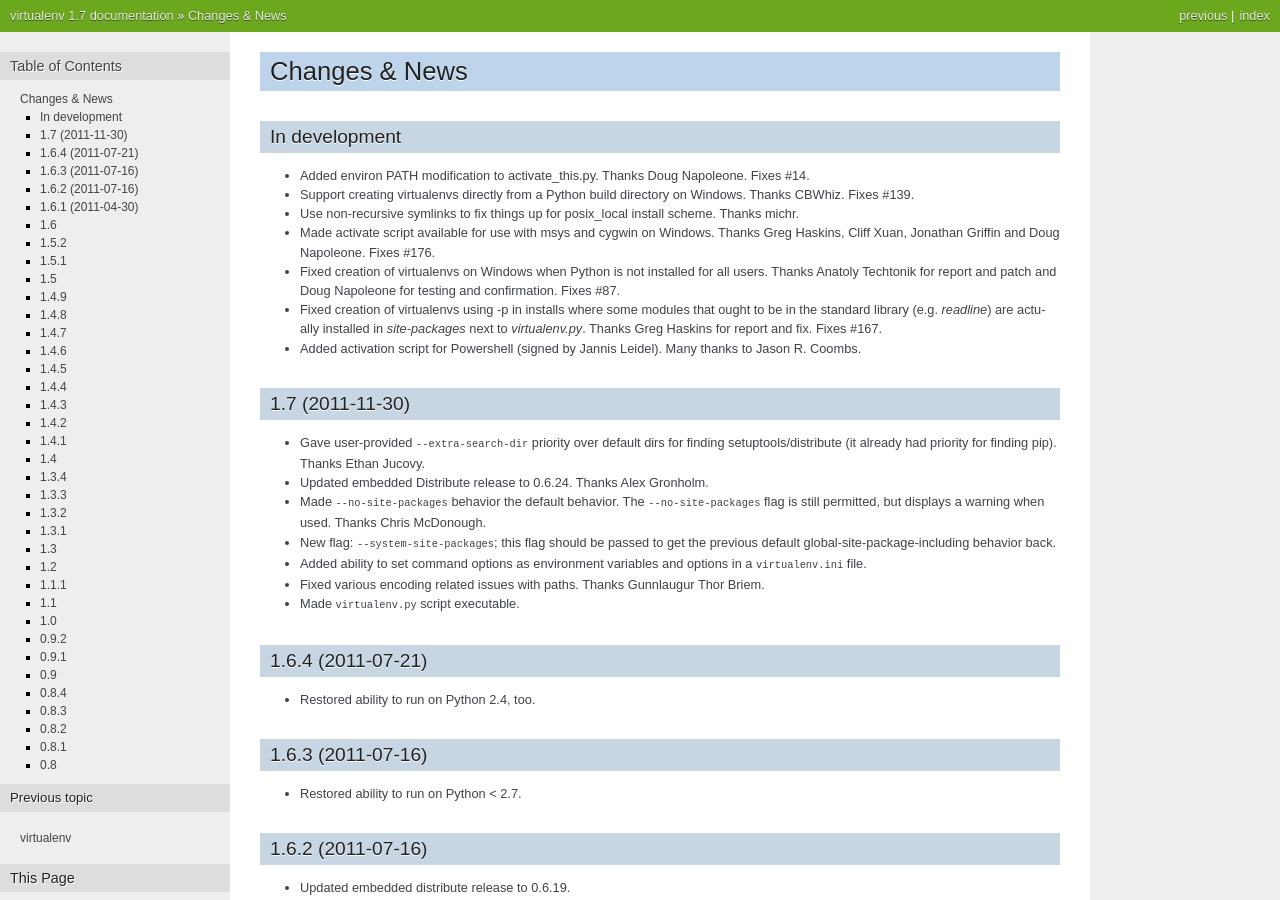
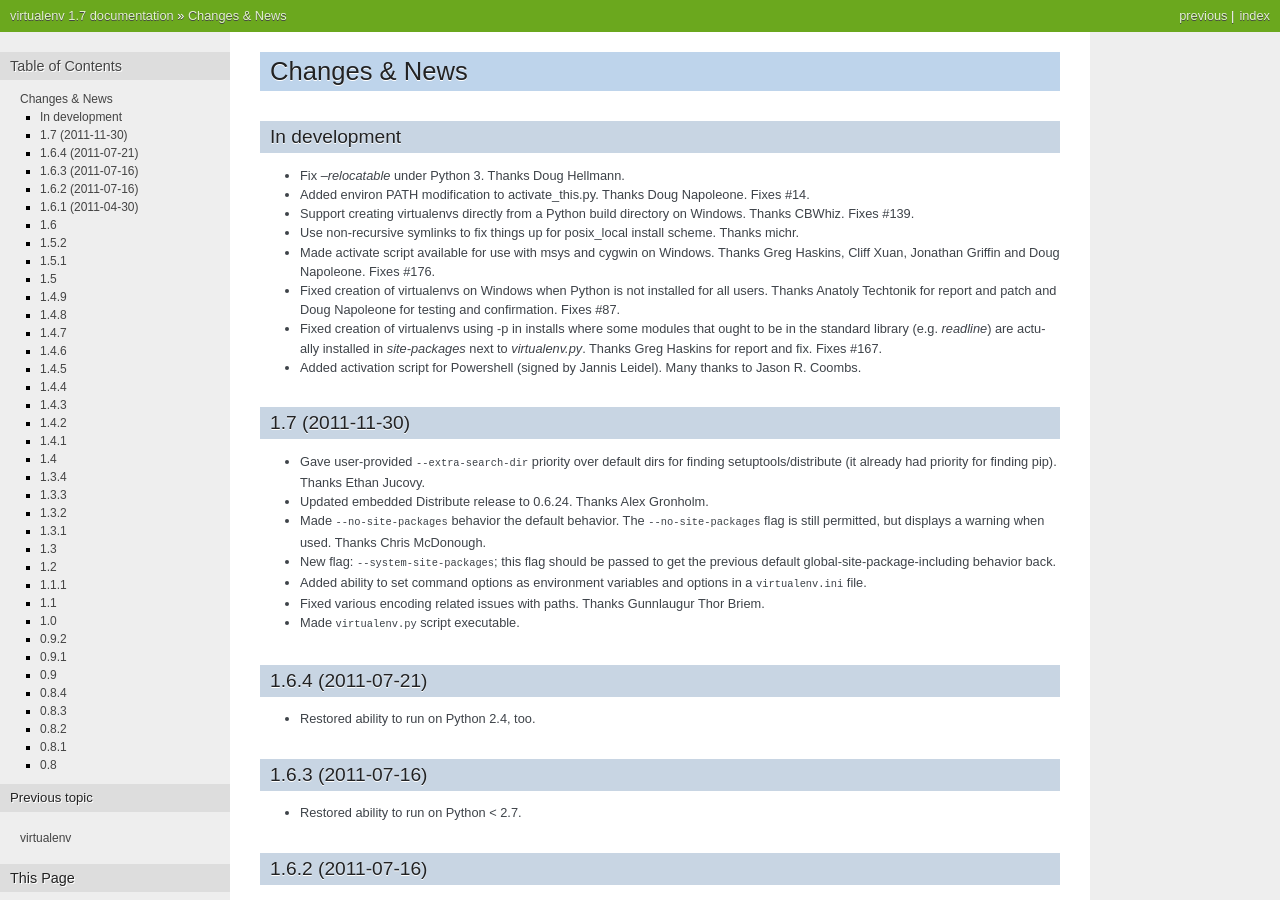
Before and after one commit to pypa/virtualenv, a Sphinx documentation site: the page built from docs/news.txt, in a window 1280 px wide and 900 px high. Built offline with Sphinx 7.4.7, drawn with Linux system fonts in a browser that asks for light colours.

Commit message:
Update news and AUTHORS; remove extraneous comment.

```diff
--- a/AUTHORS.txt
+++ b/AUTHORS.txt
@@ -23,6 +23,7 @@
 Christopher Nilsson
 Cliff Xuan
 Curt Micol
+Doug Hellmann
 Doug Napoleone
 Douglas Creager
 Ethan Jucovy
--- a/docs/news.txt
+++ b/docs/news.txt
@@ -3,6 +3,8 @@
 
 In development
 ~~~~~~~~~~~~~~
+
+* Fix `--relocatable` under Python 3. Thanks Doug Hellmann.
 
 * Added environ PATH modification to activate_this.py. Thanks Doug
   Napoleone. Fixes #14.
--- a/virtualenv.py
+++ b/virtualenv.py
@@ -1581,7 +1581,7 @@
         logger.notify('Making script %s relative' % filename)
         lines = [new_shebang+'\n', activate+'\n'] + lines[1:]
         f = open(filename, 'wb')
-        f.write(lines.join('\n').encode('utf-8'))#writelines(lines)
+        f.write(lines.join('\n').encode('utf-8'))
         f.close()
 
 def fixup_pth_and_egg_link(home_dir, sys_path=None):
```
